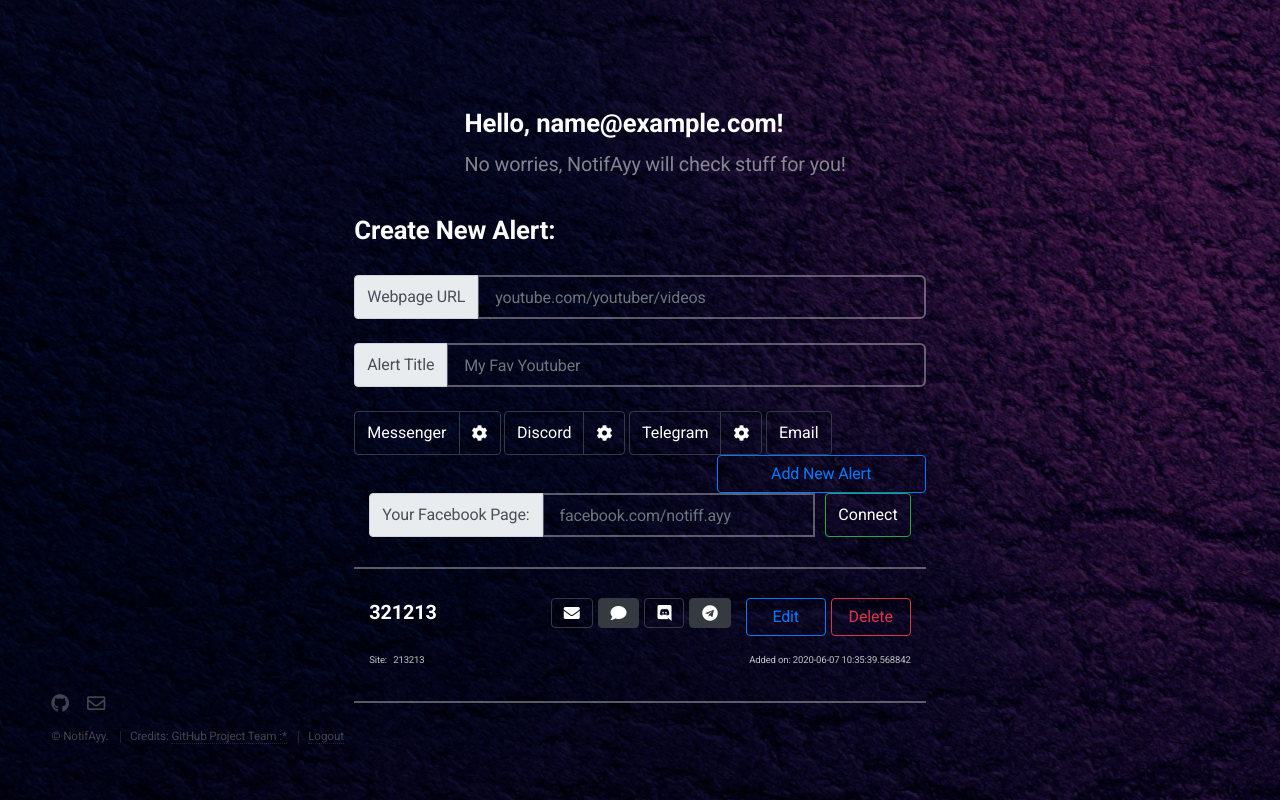
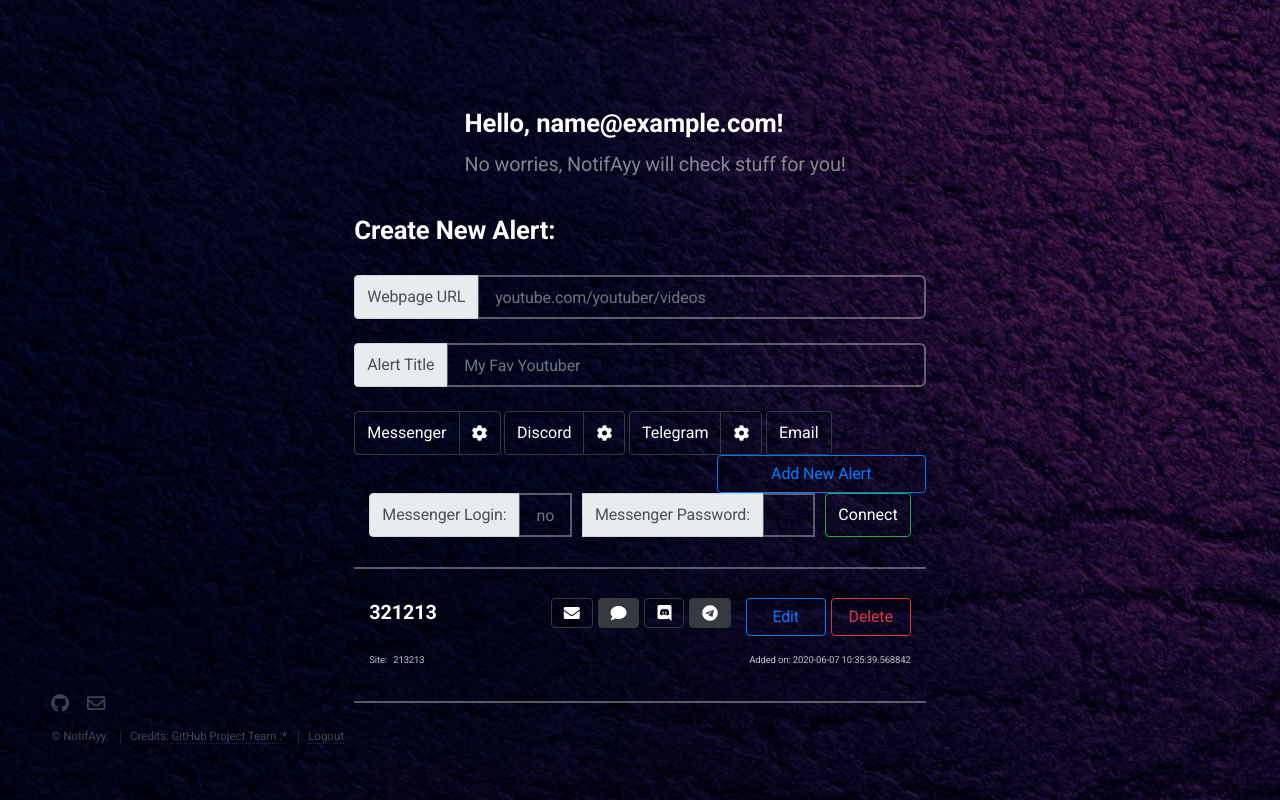
Before and after one commit to Luzkan/NotifAyy, a Flask app: page /alerts in a window 1280 px wide, after a click that opens the changed part. Run offline with Flask 2, Linux system fonts and the light colour scheme; the visitor is signed in with stand-in values (Sample User, id 1); data comes from the database, SQL or seed files in the repository; some libraries are stand-ins or nearby versions.

Commit message:
Requested Facebook Credentials Inputs

```diff
--- a/web/app.py
+++ b/web/app.py
@@ -85,7 +85,8 @@ class User(UserMixin, db.Model):
     email = db.Column(db.String(100), unique=True)
     password = db.Column(db.String(100))
     discord_id = db.Column(db.Integer, nullable=True)
-    messenger_id = db.Column(db.String(100), nullable=True)
+    messenger_l = db.Column(db.String(100), nullable=True)
+    messenger_token = db.Column(db.String(100), nullable=True)
     telegram_id = db.Column(db.String(100), nullable=True)
     logged = db.Column(db.Integer, nullable=True)
 
@@ -211,12 +212,11 @@ def login_post():
 
         # Apps Quality of Life display if already defined by user
         session["disc"] = user.discord_id
-        session["mess"] = user.messenger_id
+        session["mess"] = user.messenger_l
         session["tele"] = user.telegram_id
         if user.discord_id == None:
             session["disc"] = ""
-
-        if user.messenger_id == None:
+        if user.messenger_l == None:
             session["mess"] = ""
         if user.telegram_id == None:
             session["tele"] = ""
@@ -317,13 +317,19 @@ def discord_link():
 
 @app.route('/messenger_link', methods=['POST'])
 def messenger_link():
-    app.logger.info(f'Trying to link messenger id.')
+    app.logger.info(f'Trying to link messenger credentials.')
     user = User.query.get_or_404(session["_user_id"])
     if request.method == 'POST':
-        user.messenger_id = request.form['messenger_id']
-        session["mess"] = user.messenger_id
+        # Deadline Request Feature
+        user.messenger_l = request.form['messenger_l']
+
+        # It's bad idea to store plain password String in db
+        # messenger_p variable contains fb password
+        messenger_p = request.form['messenger_p']
+
+        session["mess"] = user.messenger_l
         db.session.commit()
-        app.logger.info(f"Linked Messenger for user {session['_user_id']} - id: {user.messenger_id}")
+        app.logger.info(f"Linked Messenger for user {session['_user_id']} - login: {user.messenger_l}")
     return redirect('/index.html')
 
 @app.route('/telegram_link', methods=['POST'])
--- a/web/templates/index.html
+++ b/web/templates/index.html
@@ -112,9 +112,13 @@
             <div class="container-fluid">
                 <div class="input-group mb-3">
                     <div class="input-group-prepend">
-                      <span class="input-group-text" id="basic-addon1">Your Facebook Page:</span>
+                      <span class="input-group-text" id="basic-addon1">Messenger Login:</span>
                     </div>
-                    <input type="text" class="form-control" id="messenger_id_input" value="{{messsaved}}" placeholder="facebook.com/notiff.ayy" aria-label="Username" style="margin-right: 10px;">
+                    <input type="text" class="form-control" id="messenger_l_input" value="{{messsaved}}" placeholder="notif_ayy" aria-label="Username" style="margin-right: 10px;">
+                    <div class="input-group-prepend">
+                        <span class="input-group-text" id="basic-addon1">Messenger Password:</span>
+                    </div>
+                    <input type="password" class="form-control" id="messenger_p_input" aria-label="Password" style="margin-right: 10px;">
                     <button type="button" onclick="link_messenger()" href='#' id="connect_button_m" class="btn btn-outline-success">Connect</button>
                 </div>
                 {% if messsaved %}
@@ -157,8 +161,9 @@
 
         <script>
             function link_messenger(){
-                var messenger_id_input = $("#messenger_id_input").val()
-                send_form('/messenger_link', {messenger_id: messenger_id_input})
+                var messenger_l_input = $("#messenger_l_input").val()
+                var messenger_p_input = $("#messenger_p_input").val()
+                send_form('/messenger_link', {messenger_l: messenger_l_input, messenger_p: messenger_p_input})
             }
 
            function link_discord(){
```
